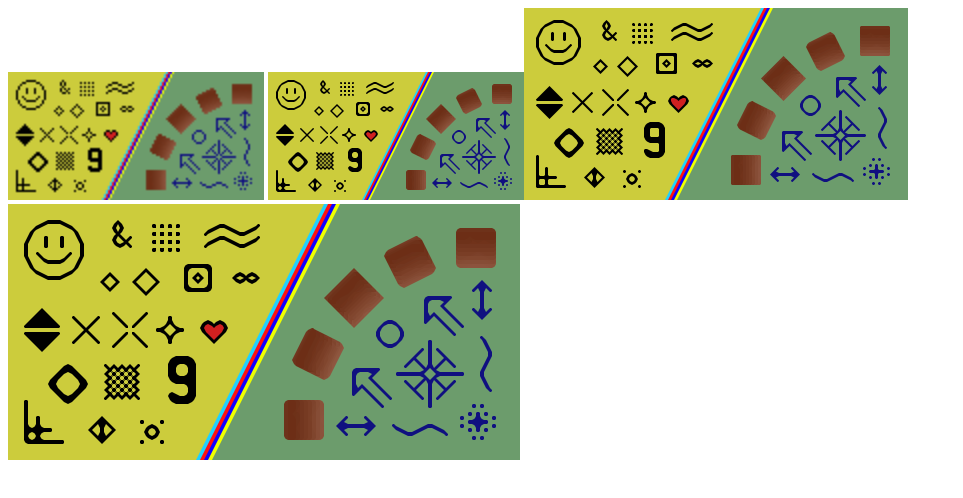
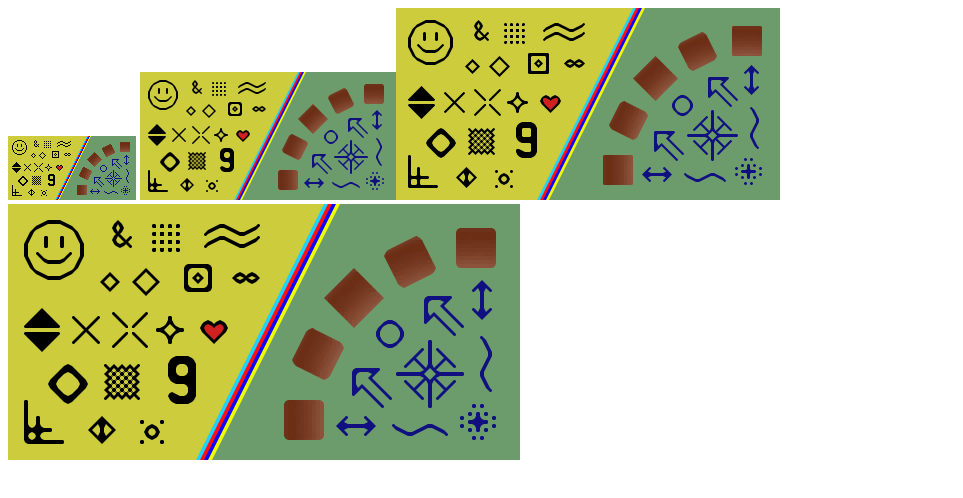
Before and after one commit to joseprio/xBRjs, a plain HTML site: page demo/demo.html in a window 1280 px wide. Shown: the whole page, without its empty margins (0-963 px from the left). Drawn offline with Linux system fonts and the light colour scheme.

Commit message:
Updated demo page

```diff
--- a/demo/demo.html
+++ b/demo/demo.html
@@ -21,8 +21,8 @@
 
         /*When image loads...*/
         image.onload =  function(e){
-		  original.setAttribute("width", image.width*2);
-		  original.setAttribute("height", image.height*2);
+		  original.setAttribute("width", image.width);
+		  original.setAttribute("height", image.height);
         /*Apply 2xBR*/
         var resultCanvas = applyXBR(image, 2);
 
@@ -33,7 +33,6 @@
         resultCanvas = applyXBR(image, 4);
 
 		document.body.appendChild(resultCanvas);
-		alert("done");
         };
       }
     </script>
```
Also changed, not shown: README.md.
